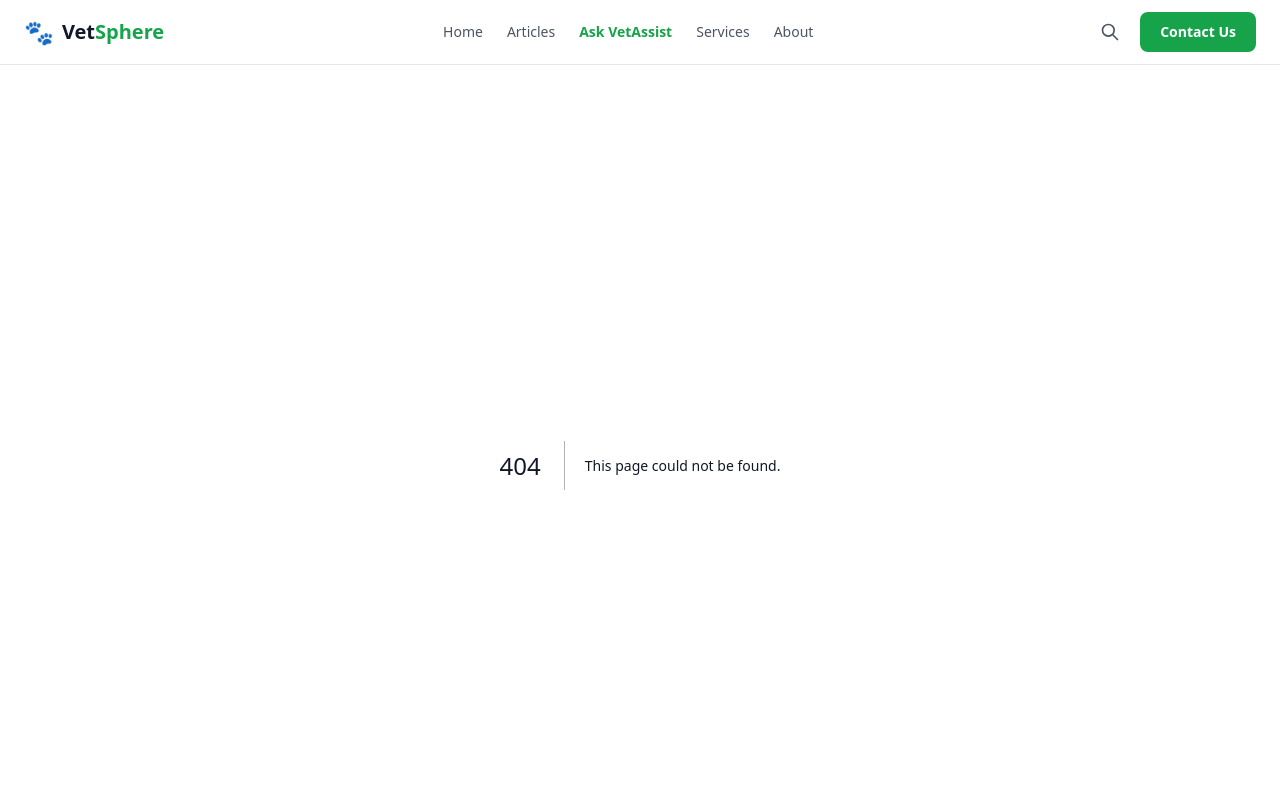
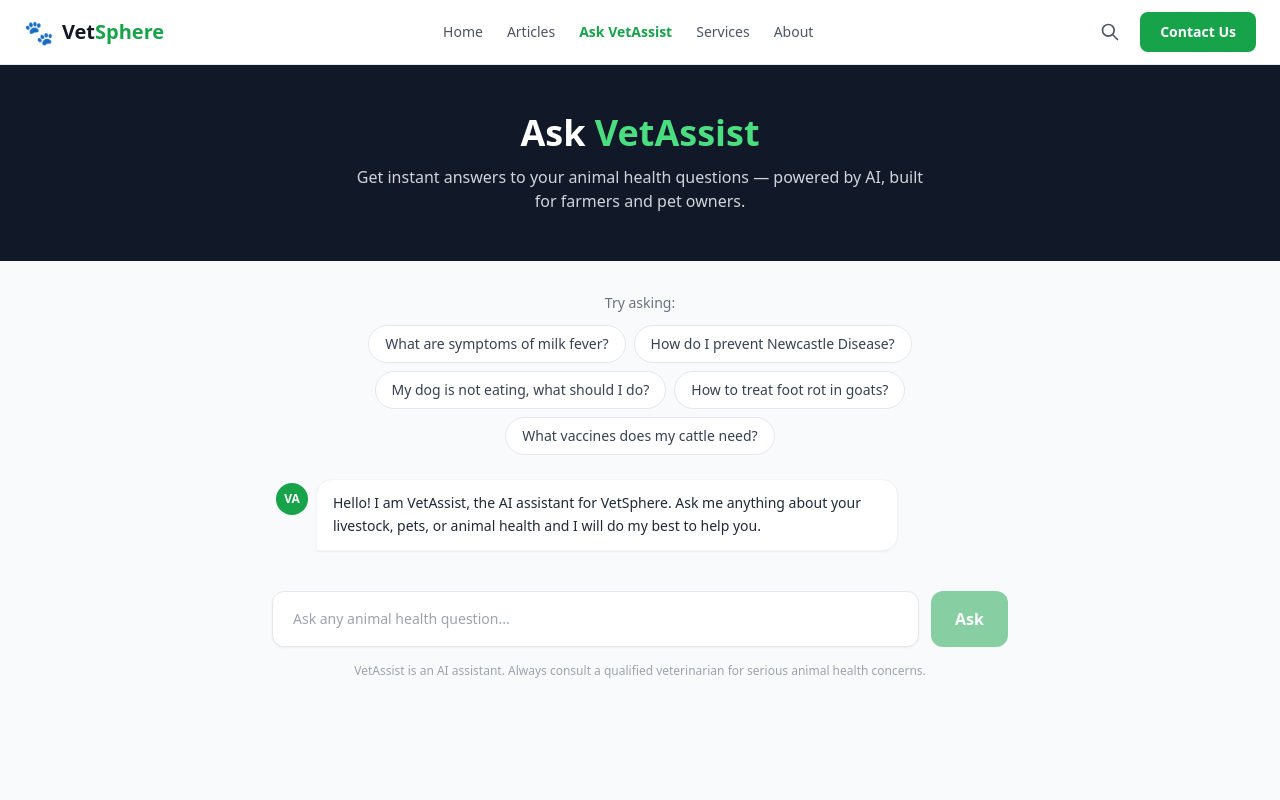
Before and after one commit to mathewschilongo099/VetSphere, a Next.js app: page /ask in a window 1280 px wide. Before the commit this address had no page. Shown: the top 800 px of the page. Built offline with nearby package versions, Linux system fonts and the light colour scheme.

Commit message:
Create page.tsx

```diff
--- /dev/null
+++ b/src/app/ask/page.tsx
@@ -0,0 +1,159 @@
+'use client';
+
+import { useState, useRef, useEffect } from 'react';
+
+interface Message {
+  role: 'user' | 'ai';
+  text: string;
+}
+
+export default function AskPage() {
+  const [query, setQuery] = useState('');
+  const [messages, setMessages] = useState<Message[]>([
+    {
+      role: 'ai',
+      text: 'Hello! I am VetAssist, the AI assistant for VetSphere. Ask me anything about your livestock, pets, or animal health and I will do my best to help you.',
+    },
+  ]);
+  const [loading, setLoading] = useState(false);
+  const bottomRef = useRef<HTMLDivElement>(null);
+
+  useEffect(() => {
+    bottomRef.current?.scrollIntoView({ behavior: 'smooth' });
+  }, [messages, loading]);
+
+  const handleAsk = async (e: React.FormEvent) => {
+    e.preventDefault();
+    if (!query.trim() || loading) return;
+
+    const userMessage = query.trim();
+    setQuery('');
+    setMessages(prev => [...prev, { role: 'user', text: userMessage }]);
+    setLoading(true);
+
+    try {
+      const res = await fetch(
+        `/api/search?query=${encodeURIComponent(userMessage)}`
+      );
+      const data = await res.json();
+      setMessages(prev => [
+        ...prev,
+        { role: 'ai', text: data.answer || 'Sorry, I could not find an answer. Please try again.' },
+      ]);
+    } catch {
+      setMessages(prev => [
+        ...prev,
+        { role: 'ai', text: 'Something went wrong. Please try again.' },
+      ]);
+    } finally {
+      setLoading(false);
+    }
+  };
+
+  const suggestedQuestions = [
+    'What are symptoms of milk fever?',
+    'How do I prevent Newcastle Disease?',
+    'My dog is not eating, what should I do?',
+    'How to treat foot rot in goats?',
+    'What vaccines does my cattle need?',
+  ];
+
+  return (
+    <div className="min-h-screen bg-gray-50">
+
+      {/* Header */}
+      <div className="bg-gray-900 text-white py-12 px-4 text-center">
+        <h1 className="text-3xl sm:text-4xl font-extrabold mb-3">
+          Ask <span className="text-green-400">VetAssist</span>
+        </h1>
+        <p className="text-gray-300 text-base max-w-xl mx-auto">
+          Get instant answers to your animal health questions — powered by AI, built for farmers and pet owners.
+        </p>
+      </div>
+
+      <div className="max-w-3xl mx-auto px-4 py-8">
+
+        {/* Suggested Questions */}
+        {messages.length === 1 && (
+          <div className="mb-6">
+            <p className="text-gray-500 text-sm mb-3 text-center">Try asking:</p>
+            <div className="flex flex-wrap gap-2 justify-center">
+              {suggestedQuestions.map((q, i) => (
+                <button
+                  key={i}
+                  onClick={() => setQuery(q)}
+                  className="bg-white border border-gray-200 text-gray-700 text-sm px-4 py-2 rounded-full hover:bg-green-50 hover:border-green-300 transition"
+                >
+                  {q}
+                </button>
+              ))}
+            </div>
+          </div>
+        )}
+
+        {/* Chat Messages */}
+        <div className="space-y-4 mb-6 max-h-[60vh] overflow-y-auto px-1">
+          {messages.map((msg, i) => (
+            <div
+              key={i}
+              className={`flex ${msg.role === 'user' ? 'justify-end' : 'justify-start'}`}
+            >
+              {msg.role === 'ai' && (
+                <div className="w-8 h-8 rounded-full bg-green-600 flex items-center justify-center text-white text-xs font-bold mr-2 shrink-0 mt-1">
+                  VA
+                </div>
+              )}
+              <div
+                className={`max-w-[80%] rounded-2xl px-4 py-3 text-sm leading-relaxed ${
+                  msg.role === 'user'
+                    ? 'bg-green-600 text-white rounded-br-sm'
+                    : 'bg-white text-gray-800 rounded-bl-sm shadow-sm border border-gray-100'
+                }`}
+              >
+                {msg.text}
+              </div>
+            </div>
+          ))}
+
+          {loading && (
+            <div className="flex justify-start">
+              <div className="w-8 h-8 rounded-full bg-green-600 flex items-center justify-center text-white text-xs font-bold mr-2 shrink-0">
+                VA
+              </div>
+              <div className="bg-white rounded-2xl rounded-bl-sm px-4 py-3 shadow-sm border border-gray-100">
+                <div className="flex gap-1 items-center">
+                  <div className="w-2 h-2 bg-green-400 rounded-full animate-bounce" style={{ animationDelay: '0ms' }} />
+                  <div className="w-2 h-2 bg-green-400 rounded-full animate-bounce" style={{ animationDelay: '150ms' }} />
+                  <div className="w-2 h-2 bg-green-400 rounded-full animate-bounce" style={{ animationDelay: '300ms' }} />
+                </div>
+              </div>
+            </div>
+          )}
+          <div ref={bottomRef} />
+        </div>
+
+        {/* Input */}
+        <form onSubmit={handleAsk} className="flex gap-3 sticky bottom-4">
+          <input
+            type="text"
+            value={query}
+            onChange={(e) => setQuery(e.target.value)}
+            placeholder="Ask any animal health question..."
+            className="flex-1 px-5 py-4 rounded-xl border border-gray-200 bg-white text-gray-900 text-sm focus:outline-none focus:ring-2 focus:ring-green-400 shadow-sm"
+          />
+          <button
+            type="submit"
+            disabled={loading || !query.trim()}
+            className="bg-green-600 hover:bg-green-500 disabled:opacity-50 disabled:cursor-not-allowed text-white font-bold px-6 py-4 rounded-xl transition"
+          >
+            {loading ? '...' : 'Ask'}
+          </button>
+        </form>
+
+        <p className="text-center text-gray-400 text-xs mt-4">
+          VetAssist is an AI assistant. Always consult a qualified veterinarian for serious animal health concerns.
+        </p>
+      </div>
+    </div>
+  );
+}
```
